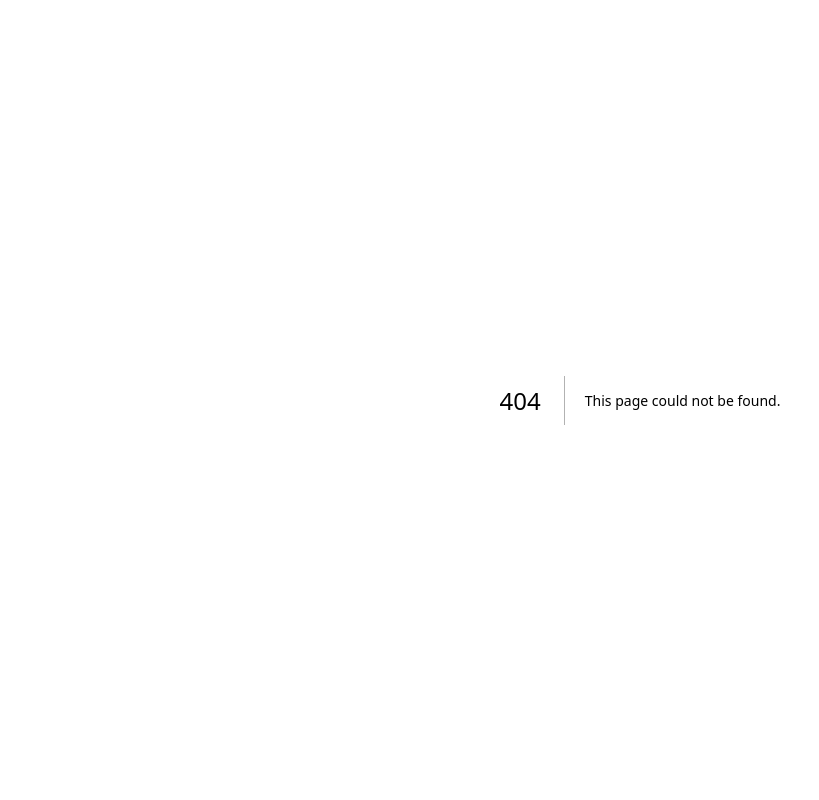
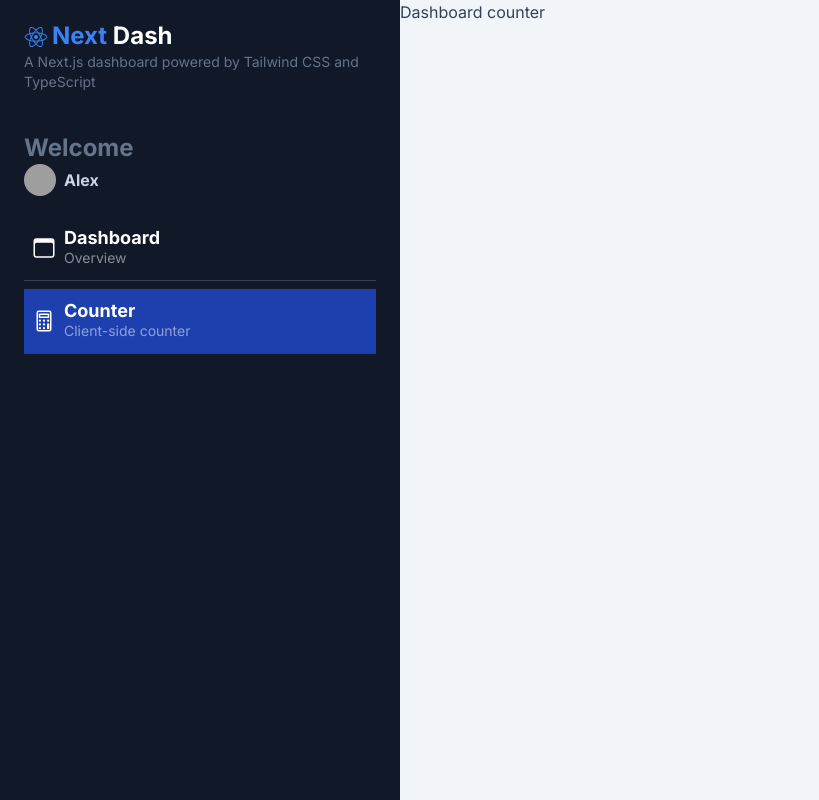
Before and after one commit to sudoalx/nextjs-dashboard, a Next.js app: page /dashboard/counter in a window 1280 px wide. Before the commit this address had no page. Shown: the whole page, without its empty margins (0-819 px from the left). Built offline with nearby package versions, Linux system fonts and the light colour scheme; grey boxes are pictures that could not be loaded.

Commit message:
Add CounterPage component to dashboard

```diff
--- /dev/null
+++ b/app/dashboard/counter/page.tsx
@@ -0,0 +1,7 @@
+export default function CounterPage() {
+  return (
+    <div>
+      <h1>Dashboard counter</h1>
+    </div>
+  );
+}
```
